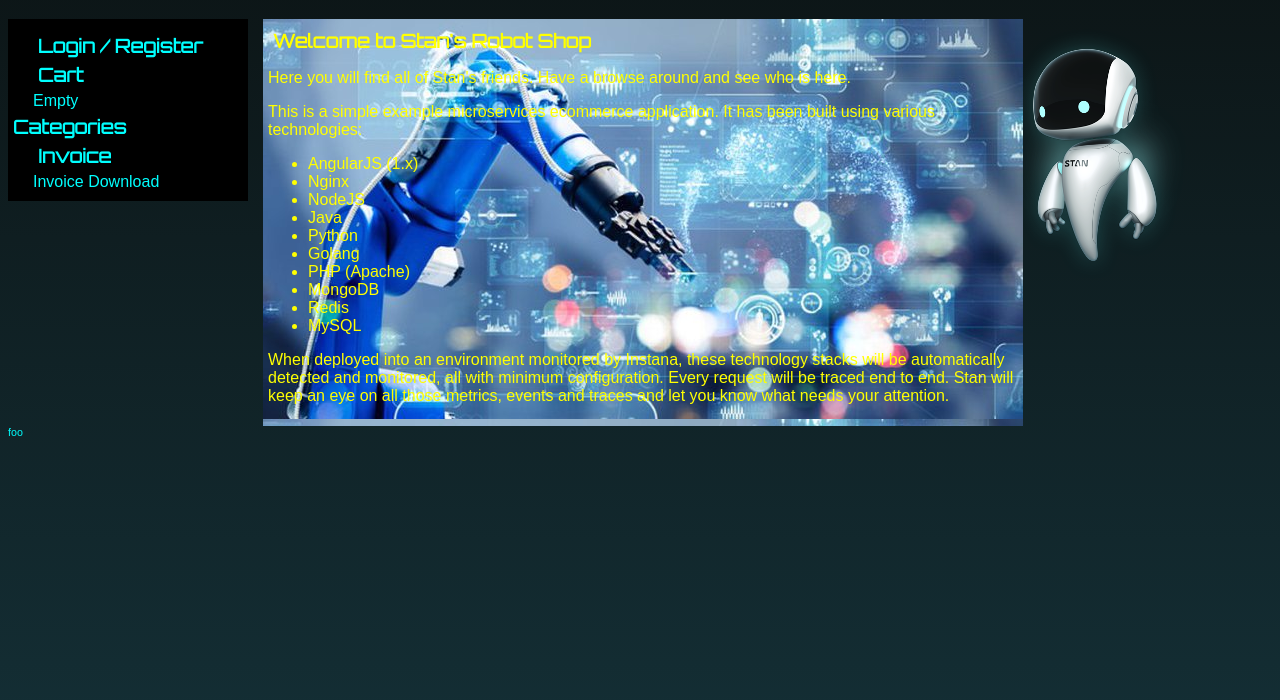
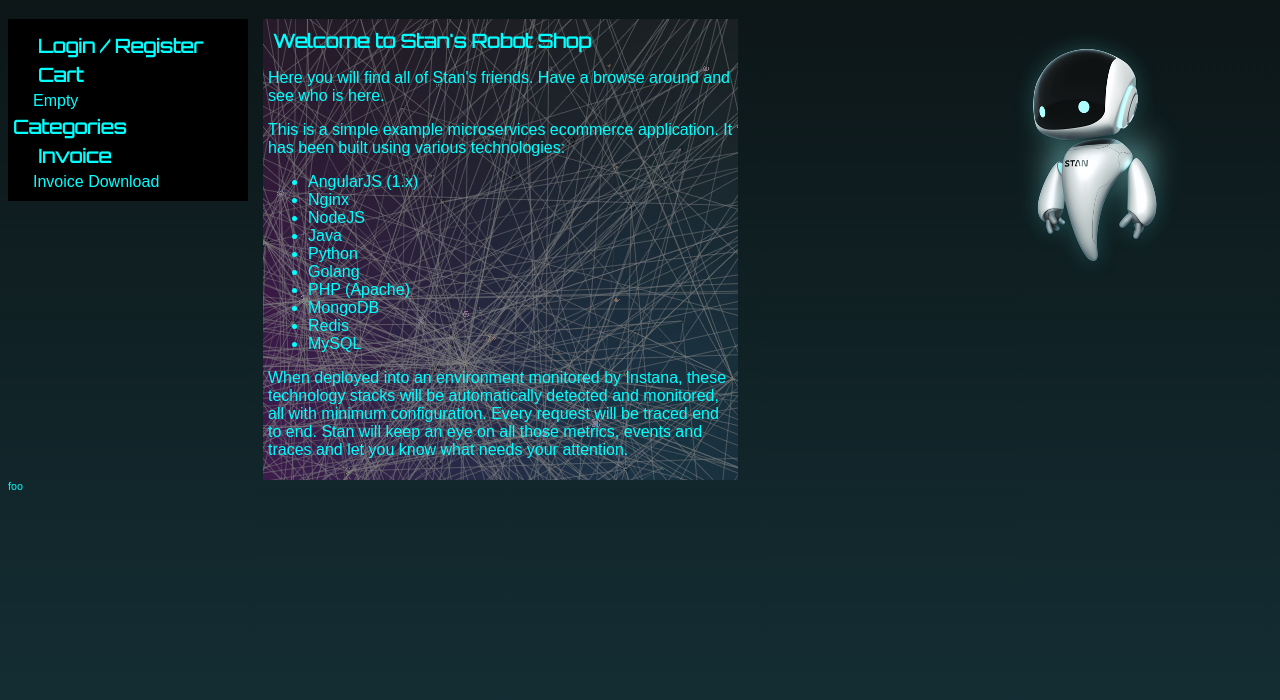
Before and after one commit to PavaniCloudops/e_commerce1, a plain HTML site: page web/static/index.html in a window 1280 px wide. Shown: the part 64-764 px from the top of the page. Drawn offline with nearby package versions, Linux system fonts and the light colour scheme; some packages are replaced by stand-ins of ours; no server answers.

Commit message:
final catalogu21

```diff
--- a/web/static/css/style.css
+++ b/web/static/css/style.css
@@ -193,13 +193,13 @@
 
 /* splash */
 div.splash {
-    /* background-image: url("/media/graph.png"); */
-    background-image: url("../images/stan3.jpg");
-    /* background-repeat: no-repeat; */
-    width: 750px;
+    background-image: url("/media/graph.png");
+    /* background-image: url("../images/stan3.jpg");  */
+    background-repeat: no-repeat;
+    /* width: 750px; */
     padding: 5px;
     margin: 0px;
-    color:yellow;
+    /* color:yellow; */
 }
 
 div a:link {
```
